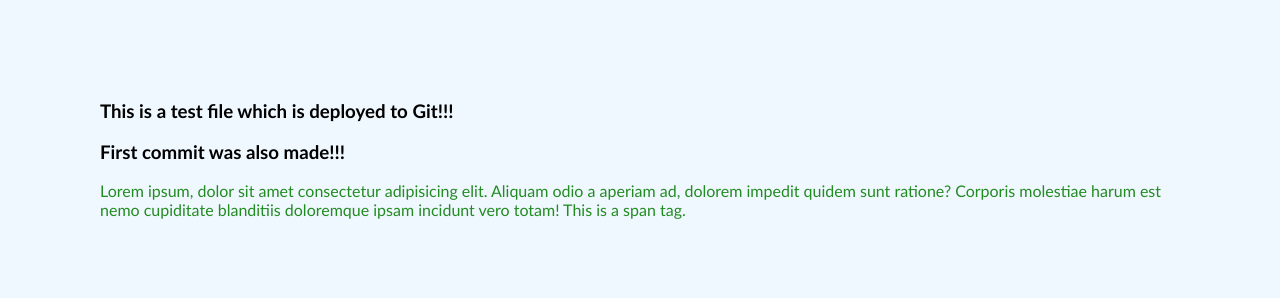
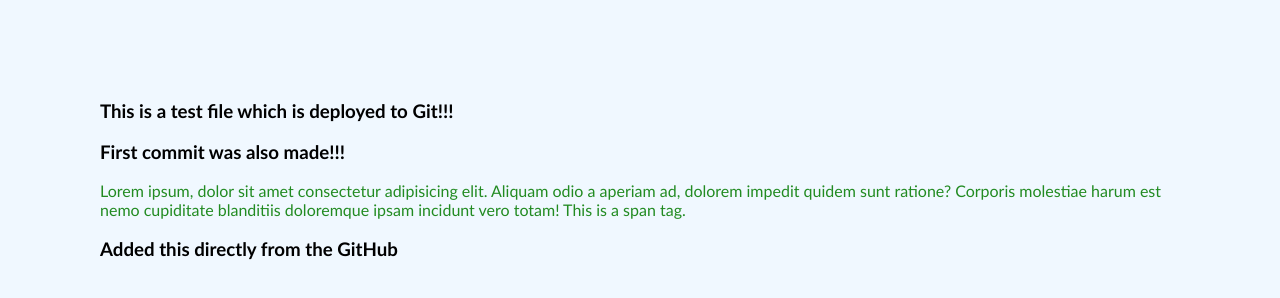
Before and after one commit to Sanjeev501/realProject, a plain HTML site: page index.html in a window 1280 px wide. Drawn offline with Linux system fonts and the light colour scheme.

Commit message:
Updated from GitHub itself

```diff
--- a/index.html
+++ b/index.html
@@ -16,6 +16,7 @@
         blanditiis doloremque ipsam incidunt vero totam!
         <span>This is a span tag.</span>
     </p>
+   <h3>Added this directly from the GitHub</h3>
   </body>
   <script src="./script.js"></script>
 </html>
```
